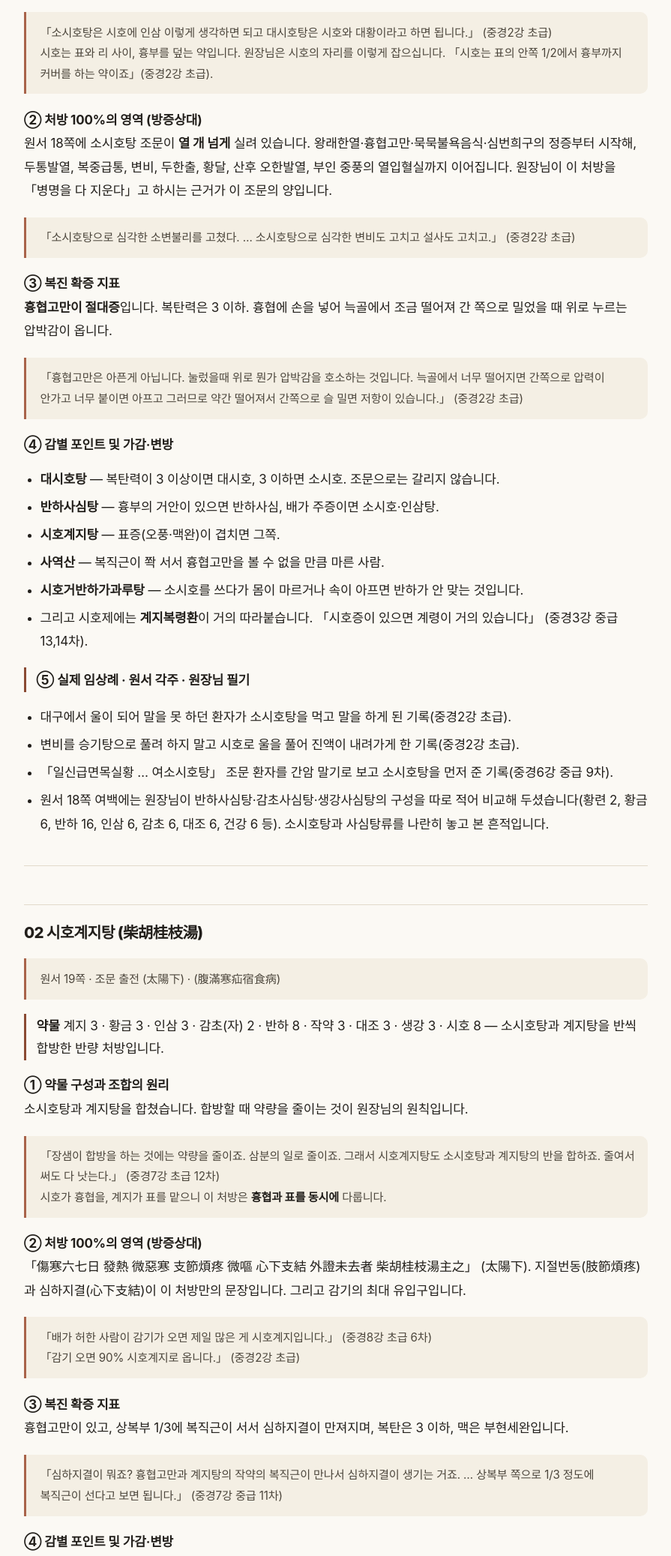
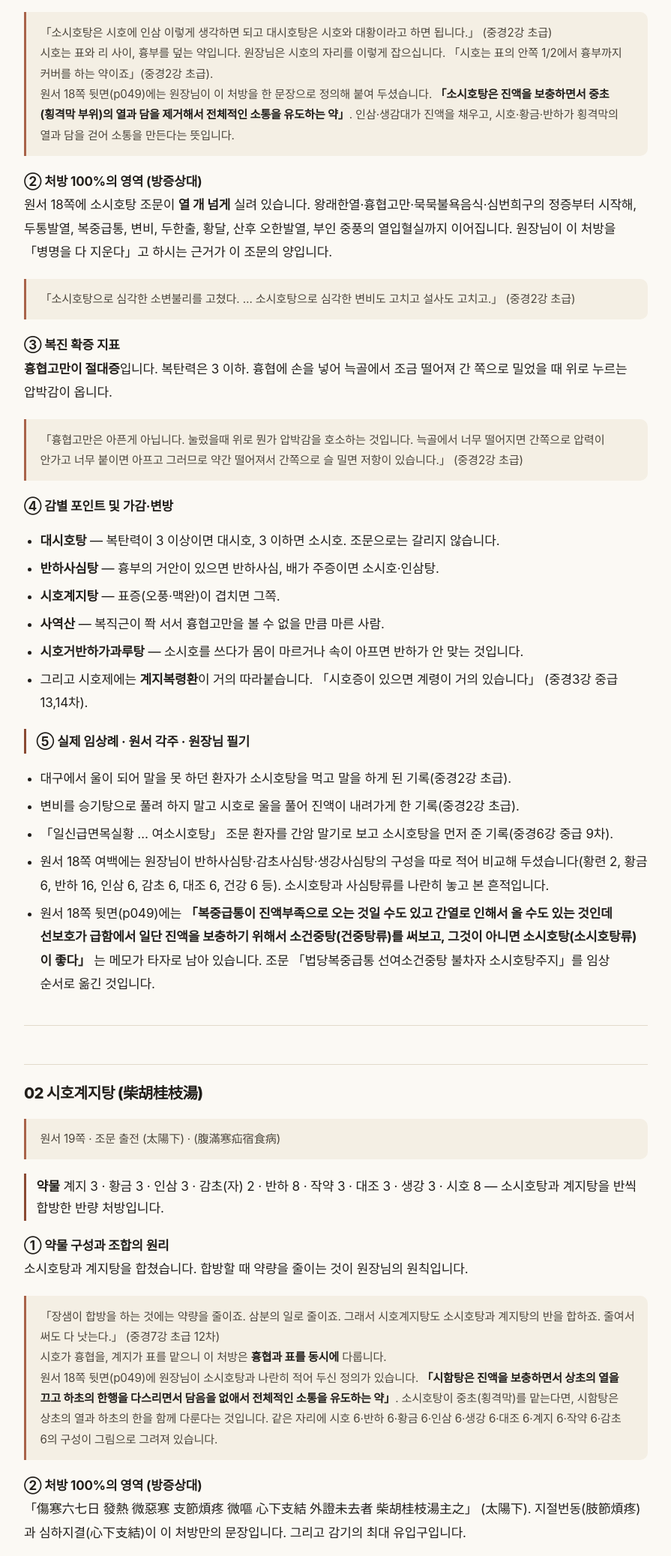
Before and after one commit to mujusang/habbang, a plain HTML site: page 1m75rsghaly9zya7/doc-07.html in a window 1280 px wide. Shown: the part 1614-3689 px from the top of the page at 75% size, without its empty margins (346-1241 px from the left). Drawn offline with Linux system fonts and the light colour scheme.

Commit message:
시호제: 원서 18쪽 뒷면(p049) 원장님 정의·메모 반영

```diff
--- a/1m75rsghaly9zya7/doc-07.html
+++ b/1m75rsghaly9zya7/doc-07.html
@@ -148,7 +148,8 @@
 시호가 간담의 열을 흩고, 황금이 그 열을 거들며, 반하가 담음을 내립니다. 그리고 <strong>인삼·생강·감초·대조가 배를 받칩니다.</strong> 이 받치는 약이 소시호탕과 대시호탕을 가르는 결정적 차이입니다.</p>
 <blockquote>
 <p>「소시호탕은 시호에 인삼 이렇게 생각하면 되고 대시호탕은 시호와 대황이라고 하면 됩니다.」 (중경2강 초급)<br />
-시호는 표와 리 사이, 흉부를 덮는 약입니다. 원장님은 시호의 자리를 이렇게 잡으십니다. 「시호는 표의 안쪽 1/2에서 흉부까지 커버를 하는 약이죠」(중경2강 초급).</p>
+시호는 표와 리 사이, 흉부를 덮는 약입니다. 원장님은 시호의 자리를 이렇게 잡으십니다. 「시호는 표의 안쪽 1/2에서 흉부까지 커버를 하는 약이죠」(중경2강 초급).<br />
+원서 18쪽 뒷면(p049)에는 원장님이 이 처방을 한 문장으로 정의해 붙여 두셨습니다. <strong>「소시호탕은 진액을 보충하면서 중초(횡격막 부위)의 열과 담을 제거해서 전체적인 소통을 유도하는 약」</strong>. 인삼·생감대가 진액을 채우고, 시호·황금·반하가 횡격막의 열과 담을 걷어 소통을 만든다는 뜻입니다.</p>
 </blockquote>
 <p><strong>② 처방 100%의 영역 (방증상대)</strong><br />
 원서 18쪽에 소시호탕 조문이 <strong>열 개 넘게</strong> 실려 있습니다. 왕래한열·흉협고만·묵묵불욕음식·심번희구의 정증부터 시작해, 두통발열, 복중급통, 변비, 두한출, 황달, 산후 오한발열, 부인 중풍의 열입혈실까지 이어집니다. 원장님이 이 처방을 「병명을 다 지운다」고 하시는 근거가 이 조문의 양입니다.</p>
@@ -175,6 +176,7 @@
 <li>변비를 승기탕으로 풀려 하지 말고 시호로 울을 풀어 진액이 내려가게 한 기록(중경2강 초급).</li>
 <li>「일신급면목실황 … 여소시호탕」 조문 환자를 간암 말기로 보고 소시호탕을 먼저 준 기록(중경6강 중급 9차).</li>
 <li>원서 18쪽 여백에는 원장님이 반하사심탕·감초사심탕·생강사심탕의 구성을 따로 적어 비교해 두셨습니다(황련 2, 황금 6, 반하 16, 인삼 6, 감초 6, 대조 6, 건강 6 등). 소시호탕과 사심탕류를 나란히 놓고 본 흔적입니다.</li>
+<li>원서 18쪽 뒷면(p049)에는 <strong>「복중급통이 진액부족으로 오는 것일 수도 있고 간열로 인해서 올 수도 있는 것인데 선보호가 급함에서 일단 진액을 보충하기 위해서 소건중탕(건중탕류)를 써보고, 그것이 아니면 소시호탕(소시호탕류)이 좋다」</strong> 는 메모가 타자로 남아 있습니다. 조문 「법당복중급통 선여소건중탕 불차자 소시호탕주지」를 임상 순서로 옮긴 것입니다.</li>
 </ul>
 <hr />
 <h2 id="s-3">02 시호계지탕 (柴胡桂枝湯)</h2>
@@ -186,7 +188,8 @@
 소시호탕과 계지탕을 합쳤습니다. 합방할 때 약량을 줄이는 것이 원장님의 원칙입니다.</p>
 <blockquote>
 <p>「장샘이 합방을 하는 것에는 약량을 줄이죠. 삼분의 일로 줄이죠. 그래서 시호계지탕도 소시호탕과 계지탕의 반을 합하죠. 줄여서 써도 다 낫는다.」 (중경7강 초급 12차)<br />
-시호가 흉협을, 계지가 표를 맡으니 이 처방은 <strong>흉협과 표를 동시에</strong> 다룹니다.</p>
+시호가 흉협을, 계지가 표를 맡으니 이 처방은 <strong>흉협과 표를 동시에</strong> 다룹니다.<br />
+원서 18쪽 뒷면(p049)에 원장님이 소시호탕과 나란히 적어 두신 정의가 있습니다. <strong>「시함탕은 진액을 보충하면서 상초의 열을 끄고 하초의 한행을 다스리면서 담음을 없애서 전체적인 소통을 유도하는 약」</strong>. 소시호탕이 중초(횡격막)를 맡는다면, 시함탕은 상초의 열과 하초의 한을 함께 다룬다는 것입니다. 같은 자리에 시호 6·반하 6·황금 6·인삼 6·생강 6·대조 6·계지 6·작약 6·감초 6의 구성이 그림으로 그려져 있습니다.</p>
 </blockquote>
 <p><strong>② 처방 100%의 영역 (방증상대)</strong><br />
 「傷寒六七日 發熱 微惡寒 支節煩疼 微嘔 心下支結 外證未去者 柴胡桂枝湯主之」 (太陽下). 지절번동(肢節煩疼)과 심하지결(心下支結)이 이 처방만의 문장입니다. 그리고 감기의 최대 유입구입니다.</p>
```
Also changed, not shown: 1 other file.
